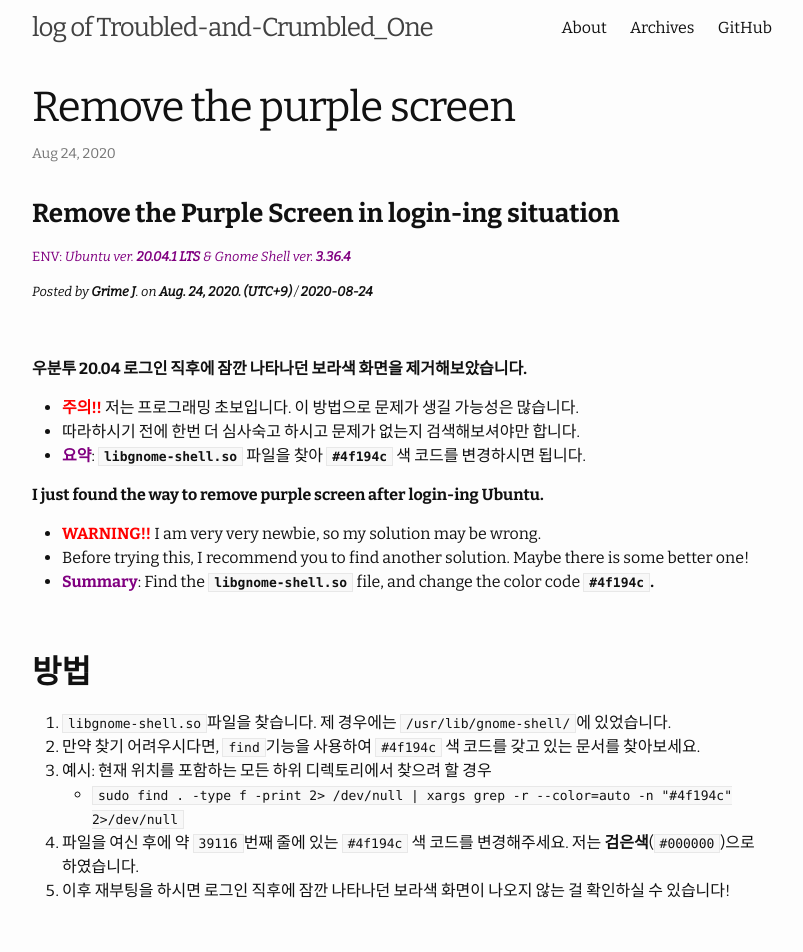
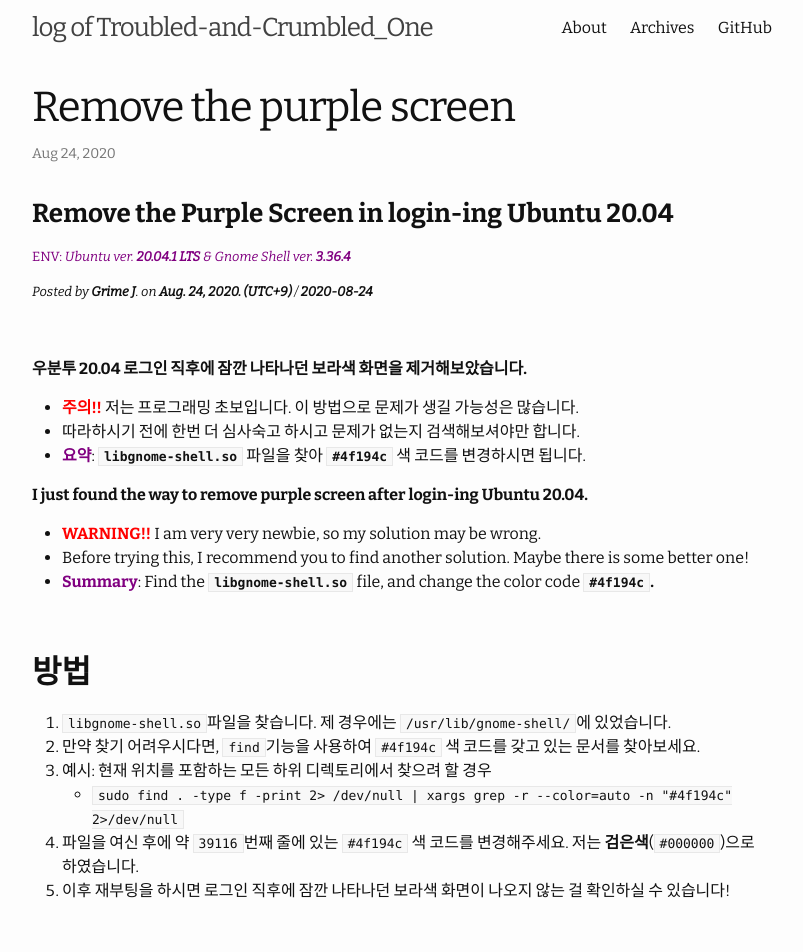
Before and after one commit to grime-j/grime-j.github.io, a Jekyll site: the page built from _posts/2020-08-24-Remove the purple screen.md, in a window 1280 px wide. Shown: the top 952 px of the page, without its empty margins (238-1041 px from the left). Built offline with Jekyll 4.4.1, drawn with Linux system fonts in a browser that asks for light colours.

Commit message:
Update 2020-08-24-Remove the purple screen.md

```diff
--- a/_posts/2020-08-24-Remove the purple screen.md
+++ b/_posts/2020-08-24-Remove the purple screen.md
@@ -2,7 +2,7 @@
 layout: post
 ---
 
-### **Remove the Purple Screen in login-ing situation**
+### **Remove the Purple Screen in login-ing Ubuntu 20.04**
 ##### <span style="color:purple">ENV: *Ubuntu ver. **20.04.1 LTS** & Gnome Shell ver. **3.36.4***
 ##### *Posted by **Grime J**. on **Aug. 24, 2020. (UTC+9)** / **2020-08-24***
 
@@ -15,7 +15,7 @@ layout: post
 - <span style="color:purple"> **요약**</span>: **`libgnome-shell.so`** 파일을 찾아 **`#4f194c`** 색 코드를 변경하시면 됩니다.
 
 
-**I just found the way to remove purple screen after login-ing Ubuntu.**
+**I just found the way to remove purple screen after login-ing Ubuntu 20.04.**
 - <span style="color:red">**WARNING!!**</span> I am very very newbie, so my solution may be wrong.
 - Before trying this, I recommend you to find another solution. Maybe there is some better one!
 - <span style="color:purple"> **Summary**</span>: Find the **`libgnome-shell.so`** file, and change the color code **`#4f194c`.**
```
